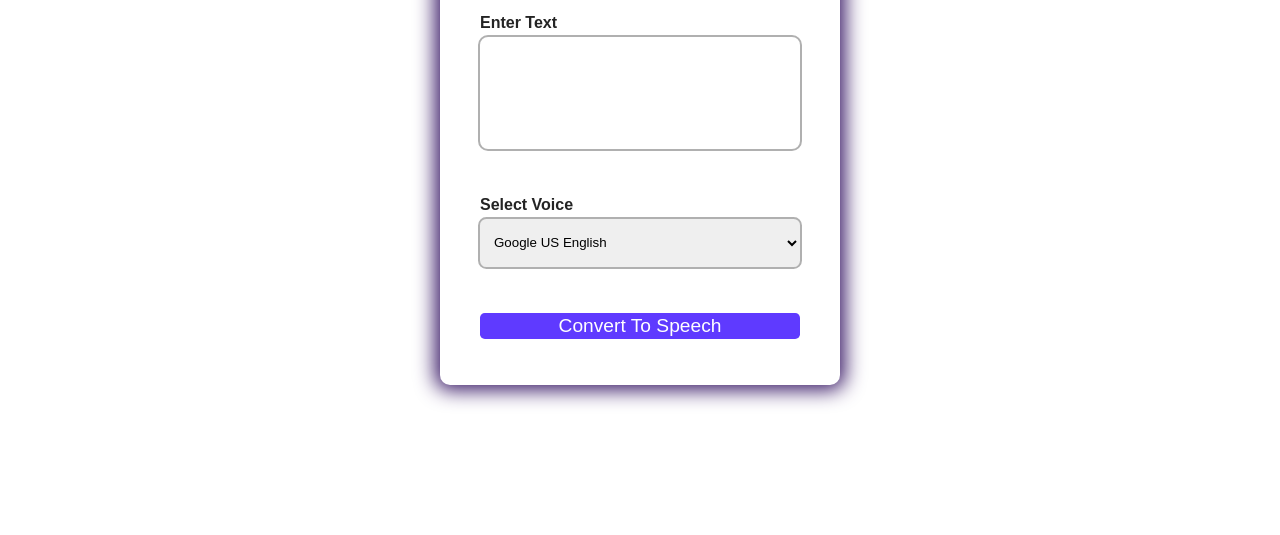
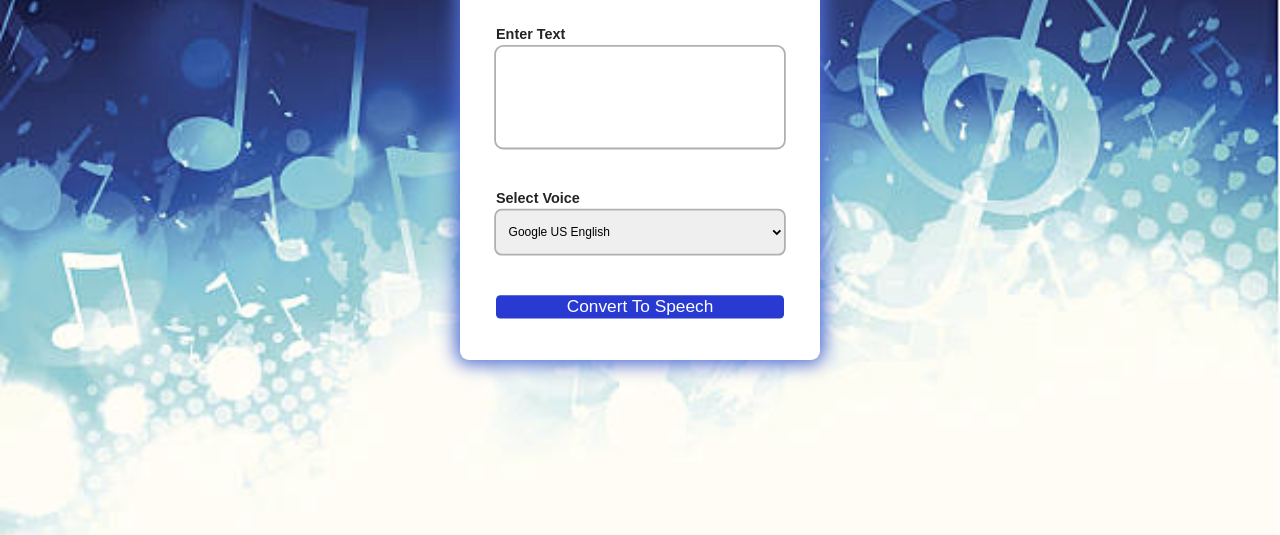
Before and after one commit to yaisa03/speech-to-text, a website: page src/index.html in a window 1280 px wide. Shown: the part 265-800 px from the top of the page. Drawn offline with Linux system fonts and the light colour scheme.

Commit message:
cambios de estilo

```diff
--- a/src/styles.css
+++ b/src/styles.css
@@ -6,11 +6,15 @@
 
 body {
     height: 100vh;
-    width: 100vw;
 
     display: flex;
     justify-content: center;
     align-items: center;
+
+    background-image: url('../images/fondo.jpg');
+    background-size: cover;
+    background-position: bottom;
+    background-color: azure;
 }
 
 main {
@@ -19,12 +23,19 @@ main {
     width: 400px;
 
     border-radius: 10px;
-    box-shadow: 0 0 20px 5px rgb(54, 22, 100);
+    box-shadow: 0 0 20px 5px rgb(79, 110, 211);
 
     display: flex;
     justify-content: space-evenly;
     align-items: center;
     flex-direction: column;
+
+    transition: 0.3s;
+    transform: scale(0.9)
+}
+
+main:hover {
+    transform: scale(1);
 }
 
 .title {
@@ -52,6 +63,7 @@ main {
 #text {
     height: 7rem;
     width: 20rem;
+    background-color: rgb(255, 255, 255);
 
     border: none;
     outline: 2px solid rgba(128, 128, 128, 0.623);
@@ -61,6 +73,10 @@ main {
     font-size: 15px;
     font-family: Arial, Helvetica, sans-serif;
     padding: 8px 10px;
+}
+
+#text:focus {
+    background-color: rgba(255, 255, 255, 0.75);
 }
 
 #voice {
@@ -75,7 +91,7 @@ main {
 }
 
 .submit {
-    background-color: rgba(92, 55, 255, 0.979);
+    background-color: rgba(37, 55, 211, 0.979);
     color: white;
     width: 20rem;
     border-radius: 0.3rem;
```
Also changed, not shown: images/fondo.jpg (added).
